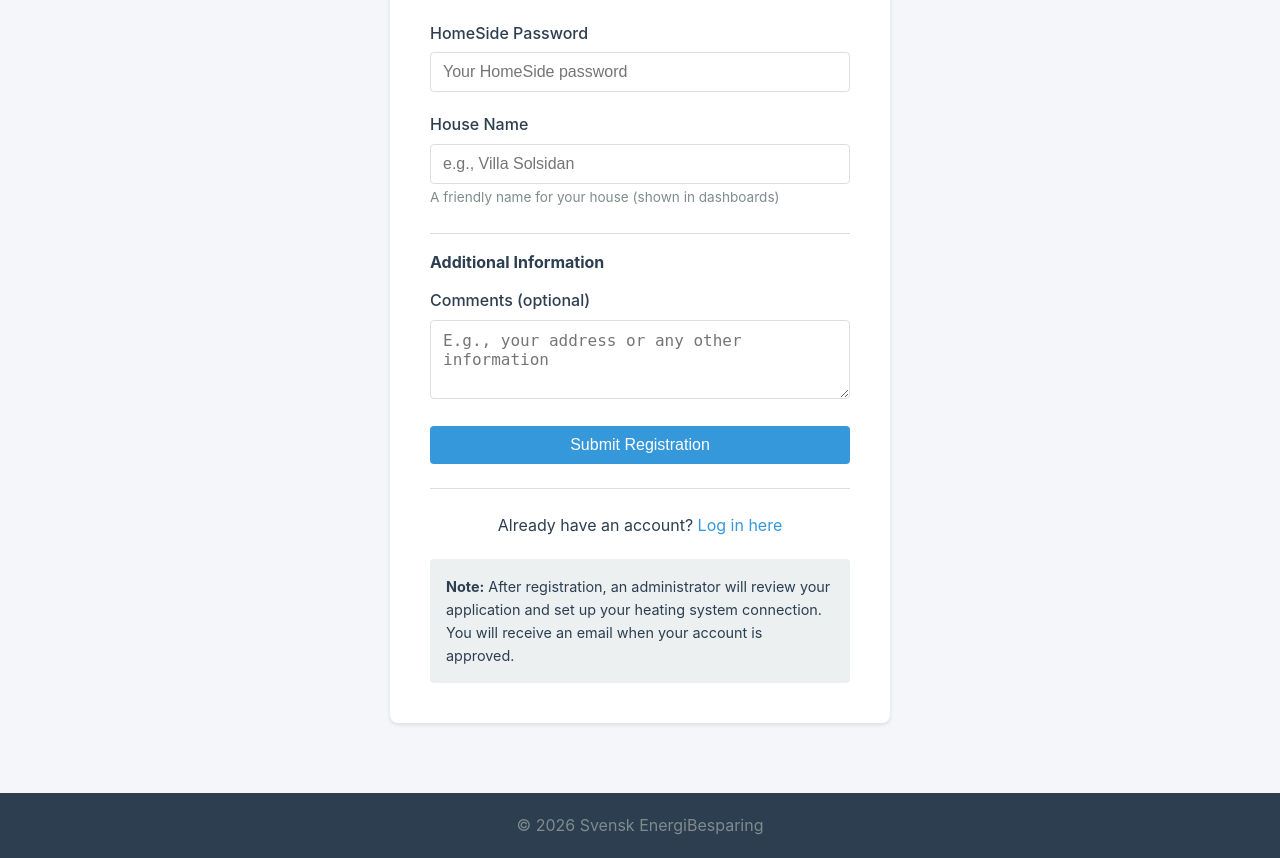
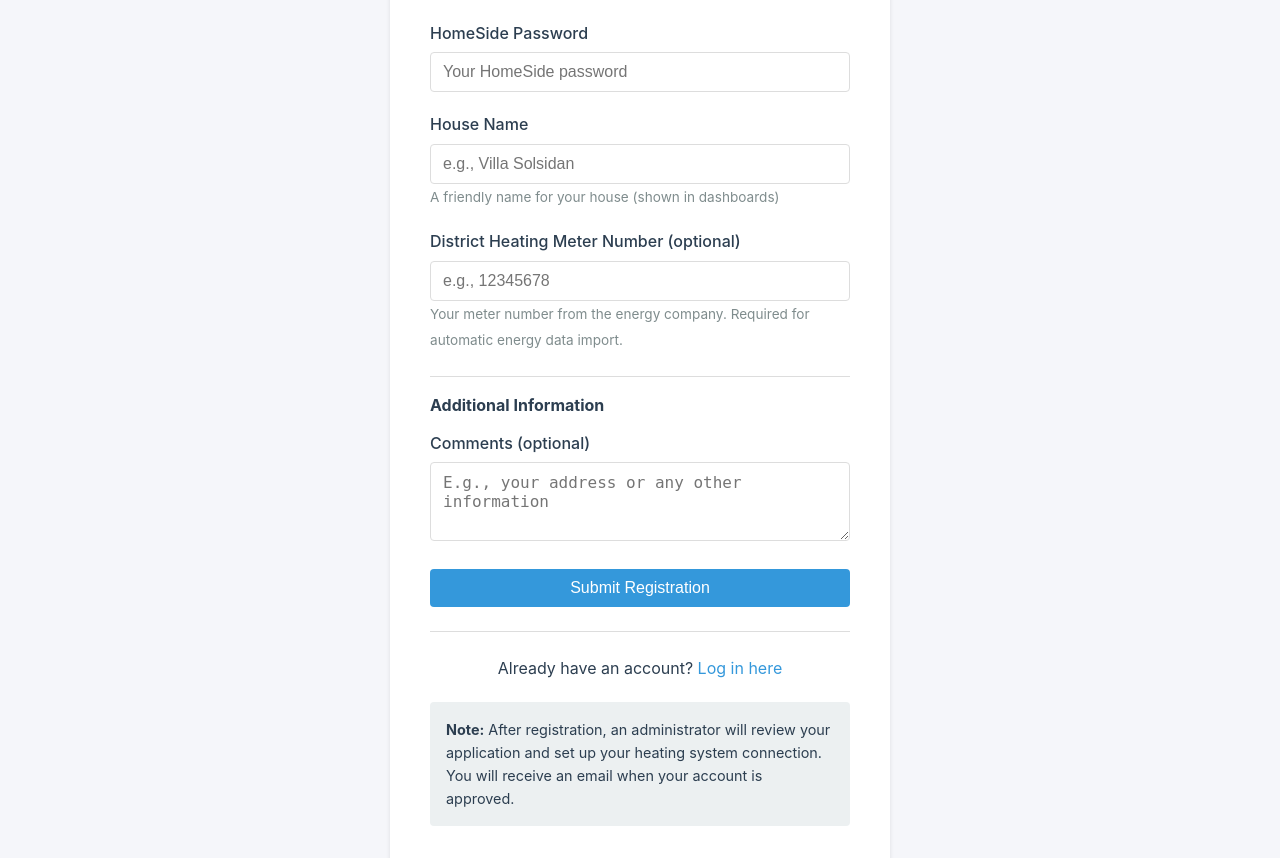
Before and after one commit to anderssonmulf-stack/homeside-fetcher, a Flask app: page /register in a window 1280 px wide. Shown: the part 935-1793 px from the top of the page. Run offline with Flask 3, Linux system fonts and the light colour scheme.

Commit message:
Add meter ID support to web GUI and update documentation
Web GUI changes:
- Add meter number field to registration form
- Add meter IDs field to house settings (editable)
- Auto-sync meter IDs to Dropbox when updated
- Pass meter_ids to deployer when approving new users

Documentation updates:
- Update svenskeb.se from "reserved for future" to implemented
- Update customer profiles from "future GUI" to implemented
- Clarify dropbox_client.py automatic token refresh feature

Co-Authored-By: Claude Opus 4.5 <noreply@anthropic.com>

```diff
--- a/webgui/app.py
+++ b/webgui/app.py
@@ -188,6 +188,7 @@ def register():
         homeside_username = request.form.get('homeside_username', '').strip()
         homeside_password = request.form.get('homeside_password', '').strip()
         house_friendly_name = request.form.get('house_friendly_name', '').strip()
+        meter_number = request.form.get('meter_number', '').strip()
 
         # Validation
         errors = []
@@ -226,7 +227,8 @@ def register():
                                    username=username, name=name, email=email, note=note,
                                    homeside_username=homeside_username,
                                    homeside_password=homeside_password,
-                                   house_friendly_name=house_friendly_name)
+                                   house_friendly_name=house_friendly_name,
+                                   meter_number=meter_number)
 
         # Create pending user with verified customer_id
         verified_customer_id = ''
@@ -244,7 +246,8 @@ def register():
             homeside_username=homeside_username,
             homeside_password=homeside_password,
             house_friendly_name=house_friendly_name,
-            verified_customer_id=verified_customer_id
+            verified_customer_id=verified_customer_id,
+            meter_number=meter_number
         )
 
         audit_logger.log('UserRegistered', username, {'email': email, 'house_name': house_friendly_name})
@@ -1020,6 +1023,19 @@ def update_house_settings(house_id):
         }
         profile.comfort.acceptable_deviation = new_deviation
 
+    # Update meter_ids (comma-separated input)
+    new_meter_ids_str = request.form.get('meter_ids', '').strip()
+    if new_meter_ids_str is not None:
+        # Parse comma-separated meter IDs, strip whitespace, filter empty
+        new_meter_ids = [m.strip() for m in new_meter_ids_str.split(',') if m.strip()]
+        old_meter_ids = profile.meter_ids or []
+        if set(new_meter_ids) != set(old_meter_ids):
+            changes['meter_ids'] = {
+                'old': old_meter_ids,
+                'new': new_meter_ids
+            }
+            profile.meter_ids = new_meter_ids
+
     if changes:
         profile.save()
 
@@ -1032,6 +1048,15 @@ def update_house_settings(house_id):
                 'new_value': values['new'],
                 'source': 'gui'
             })
+
+        # If meter_ids changed, sync to Dropbox
+        if 'meter_ids' in changes:
+            try:
+                from dropbox_sync import sync_meters
+                sync_meters()
+            except Exception as e:
+                # Don't fail the request if sync fails
+                logger.warning(f"Failed to sync meters to Dropbox: {e}")
 
         flash('Settings updated successfully.', 'success')
     else:
@@ -1277,11 +1302,17 @@ def admin_approve_user(username):
         deploy_result = None
         if customer_id and user.get('homeside_username') and user.get('homeside_password'):
             deployer = FetcherDeployer()
+            # Get meter_number if provided during registration
+            meter_ids = []
+            if user.get('meter_number'):
+                meter_ids = [user.get('meter_number')]
+
             deploy_result = deployer.deploy_fetcher(
                 customer_id=customer_id,
                 friendly_name=user.get('house_friendly_name', customer_id),
                 homeside_username=user.get('homeside_username'),
-                homeside_password=user.get('homeside_password')
+                homeside_password=user.get('homeside_password'),
+                meter_ids=meter_ids
             )
 
             if deploy_result.get('success'):
--- a/webgui/auth.py
+++ b/webgui/auth.py
@@ -95,7 +95,8 @@ class UserManager:
                     homeside_username: str = '',
                     homeside_password: str = '',
                     house_friendly_name: str = '',
-                    verified_customer_id: str = '') -> bool:
+                    verified_customer_id: str = '',
+                    meter_number: str = '') -> bool:
         """Create a new user account"""
         data = self._load_data()
 
@@ -115,7 +116,8 @@ class UserManager:
             'homeside_username': homeside_username,
             'homeside_password': homeside_password,
             'house_friendly_name': house_friendly_name,
-            'verified_customer_id': verified_customer_id
+            'verified_customer_id': verified_customer_id,
+            'meter_number': meter_number
         }
 
         self._save_data(data)
--- a/webgui/fetcher_deployer.py
+++ b/webgui/fetcher_deployer.py
@@ -13,7 +13,7 @@ import json
 import subprocess
 import logging
 from datetime import datetime
-from typing import Optional, Dict, Any
+from typing import Optional, Dict, Any, List
 
 import docker
 from docker.errors import NotFound, APIError
@@ -40,7 +40,8 @@ class FetcherDeployer:
         homeside_username: str,
         homeside_password: str,
         latitude: float = 56.67,
-        longitude: float = 12.86
+        longitude: float = 12.86,
+        meter_ids: List[str] = None
     ) -> Dict[str, Any]:
         """
         Deploy a new fetcher container for a customer.
@@ -52,6 +53,7 @@ class FetcherDeployer:
             homeside_password: HomeSide login password
             latitude: Location latitude for weather (default: Halmstad)
             longitude: Location longitude for weather
+            meter_ids: List of energy meter IDs for this house
 
         Returns:
             Dict with status and details
@@ -65,7 +67,7 @@ class FetcherDeployer:
 
         try:
             # Step 1: Create customer profile
-            profile_created = self._create_customer_profile(customer_id, friendly_name)
+            profile_created = self._create_customer_profile(customer_id, friendly_name, meter_ids=meter_ids or [])
             result['steps'].append({
                 'step': 'create_profile',
                 'success': profile_created,
@@ -110,19 +112,33 @@ class FetcherDeployer:
 
         return result
 
-    def _create_customer_profile(self, customer_id: str, friendly_name: str) -> bool:
+    def _create_customer_profile(self, customer_id: str, friendly_name: str, meter_ids: List[str] = None) -> bool:
         """Create a new customer profile with default settings."""
         profile_path = os.path.join(self.profiles_dir, f'{customer_id}.json')
 
         # Don't overwrite existing profile
         if os.path.exists(profile_path):
             logger.info(f"Profile already exists for {customer_id}")
+            # Update meter_ids if provided and profile exists
+            if meter_ids:
+                try:
+                    with open(profile_path, 'r') as f:
+                        existing = json.load(f)
+                    # Only update if meter_ids not already set
+                    if not existing.get('meter_ids'):
+                        existing['meter_ids'] = meter_ids
+                        with open(profile_path, 'w') as f:
+                            json.dump(existing, f, indent=2)
+                        logger.info(f"Updated meter_ids for {customer_id}: {meter_ids}")
+                except Exception as e:
+                    logger.warning(f"Failed to update meter_ids for {customer_id}: {e}")
             return True
 
         profile = {
             "schema_version": 1,
             "customer_id": customer_id,
             "friendly_name": friendly_name,
+            "meter_ids": meter_ids or [],
             "building": {
                 "description": "",
                 "thermal_response": "medium"
--- a/webgui/templates/register.html
+++ b/webgui/templates/register.html
@@ -65,6 +65,13 @@
                 <small class="help-text">A friendly name for your house (shown in dashboards)</small>
             </div>
 
+            <div class="form-group">
+                <label for="meter_number">District Heating Meter Number (optional)</label>
+                <input type="text" id="meter_number" name="meter_number"
+                       value="{{ meter_number or '' }}" placeholder="e.g., 12345678">
+                <small class="help-text">Your meter number from the energy company. Required for automatic energy data import.</small>
+            </div>
+
             <h3 class="form-section-title">Additional Information</h3>
 
             <div class="form-group">
```
Also changed, not shown: CLAUDE.md (+3 -3 lines), webgui/templates/house_detail.html (+9 -0 lines).
